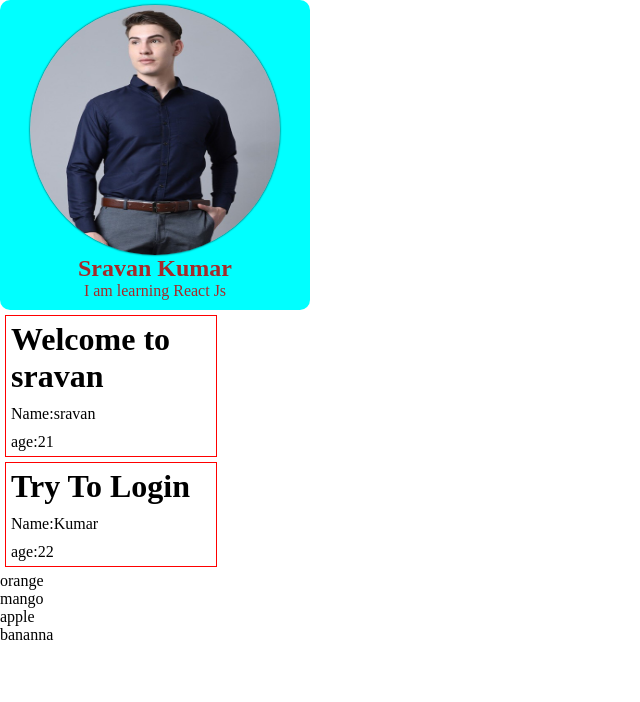
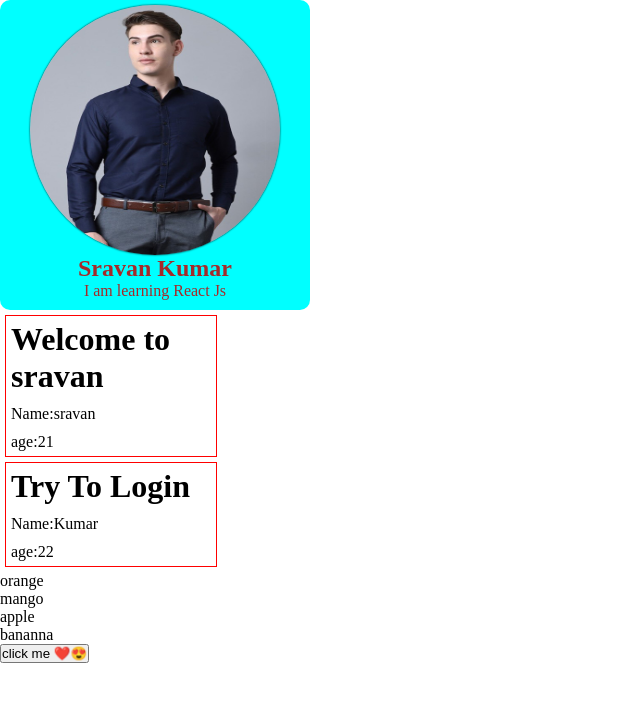
Before and after one commit to PetaSravankumar/React-Projects, a React (Vite) app in the folder learning/: page / in a window 1280 px wide. Shown: the top 702 px of the page, without its empty margins (0-640 px from the left). Built offline with nearby package versions, Linux system fonts and the light colour scheme.

Commit message:
Initial commit - React projects

```diff
--- a/learning/src/pages/Button.jsx
+++ b/learning/src/pages/Button.jsx
@@ -3,7 +3,7 @@ import React from 'react'
 const Button = () => {
   return (
     <>
-
+    <button>click me ❤️😍</button>
     </>
   )
 }
```
